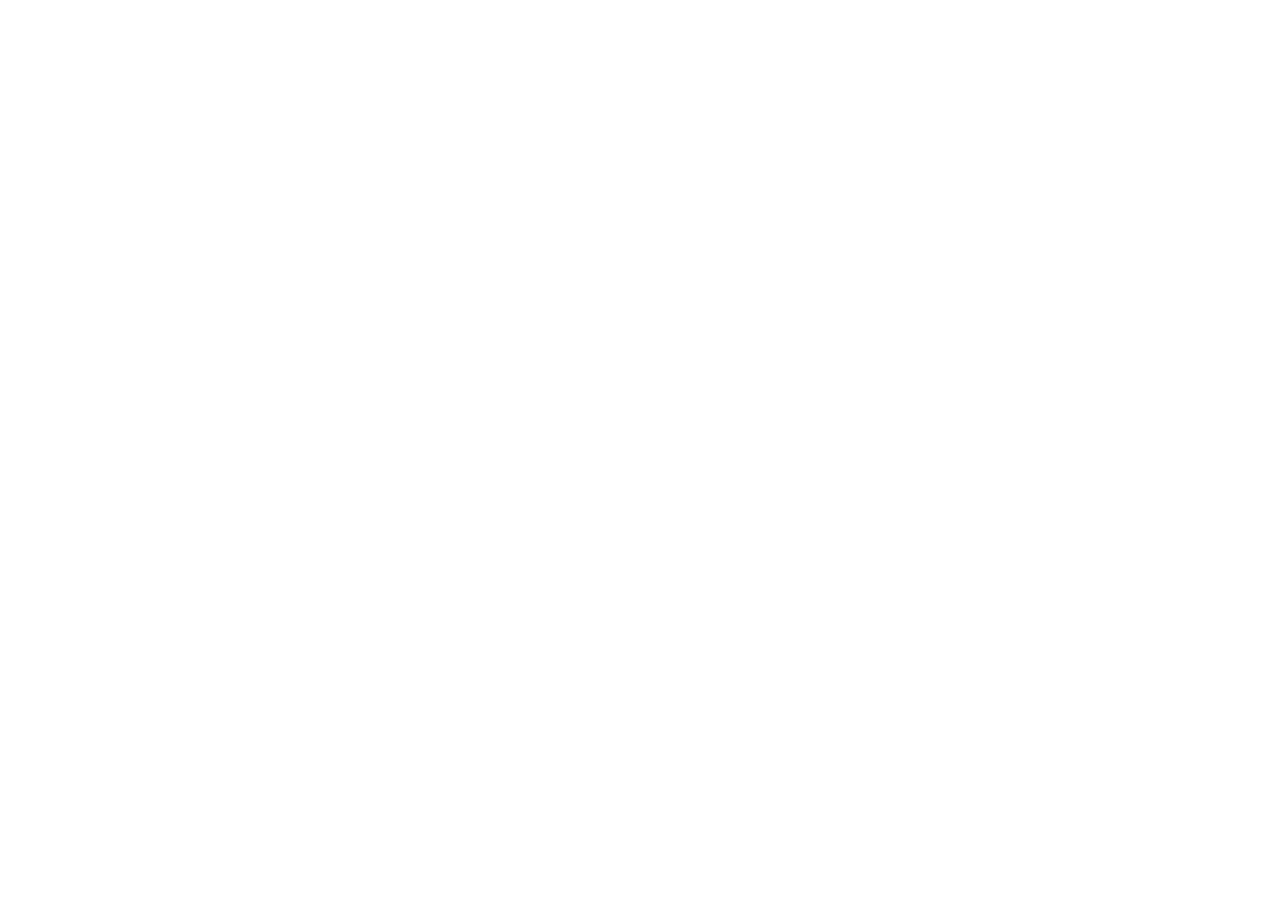
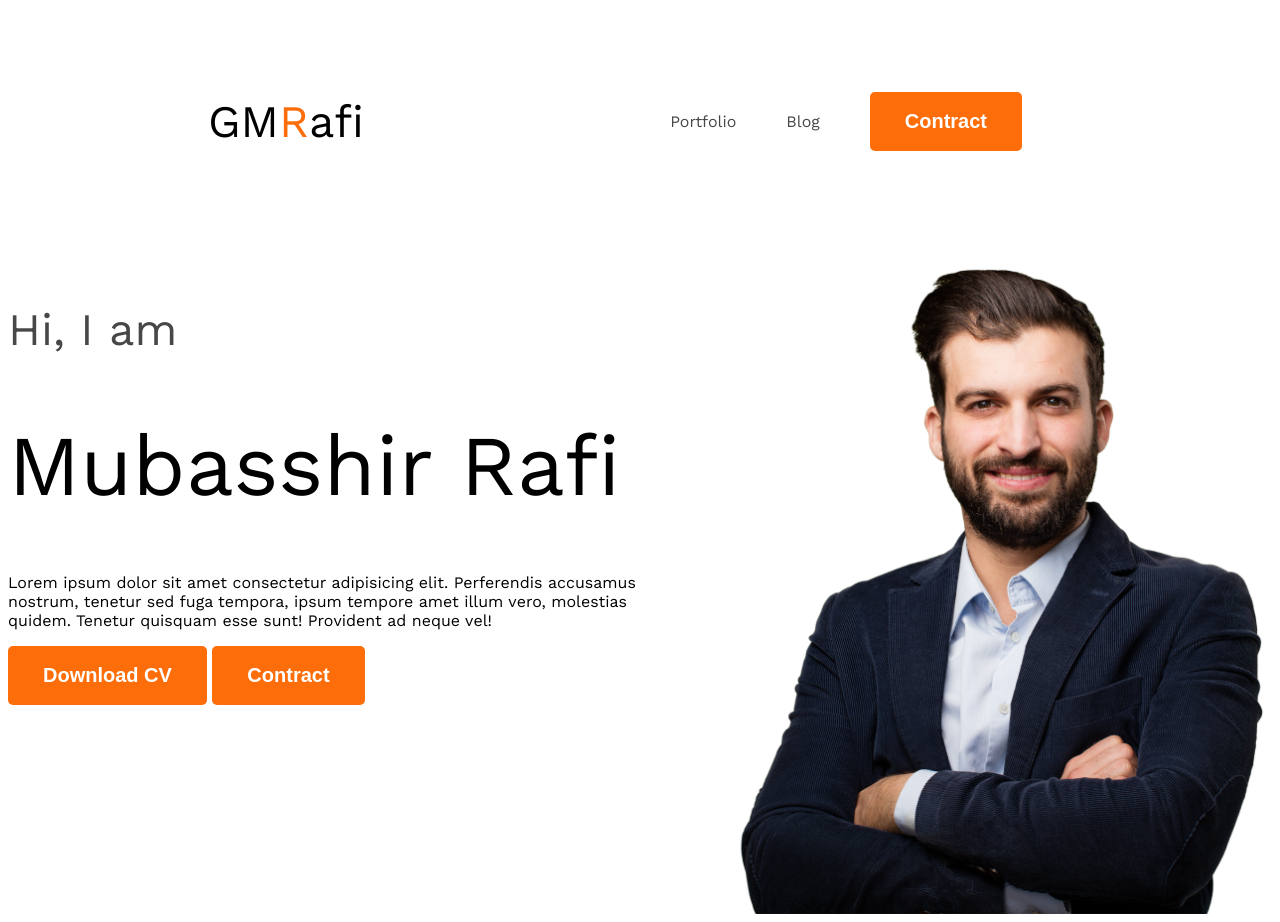
Before and after one commit to gmrafi/ph-webdeveloper-portfolio, a plain HTML site: page index.html in a window 1280 px wide. Before the commit the page ends 800 px from the top, so only its background shows below. Drawn offline with nearby package versions, Linux system fonts and the light colour scheme.

Commit message:
new code

```diff
--- a/index.html
+++ b/index.html
@@ -4,10 +4,31 @@
     <meta charset="UTF-8">
     <meta name="viewport" content="width=device-width, initial-scale=1.0">
     <title>Ph- Web Developer Portfolio</title>
+    <link rel="preconnect" href="https://fonts.googleapis.com">
+<link rel="preconnect" href="https://fonts.gstatic.com" crossorigin>
+<link href="https://fonts.googleapis.com/css2?family=Open+Sans:ital,wght@0,300..800;1,300..800&family=Work+Sans:ital,wght@0,100..900;1,100..900&display=swap" rel="stylesheet">
+    <link rel="stylesheet" href="styles/portfolio.css">
 </head>
-<body>
+<body class="open-sans-normal">
     <header>
-
+<nav>
+    <h3 class="nav-title">GM<span class="text-primary">R</span>afi</h3>
+    <ul>
+        <li><a class="dark-2" href="#">Portfolio</a></li>
+        <li><a class="dark-2" href="#">Blog</a></li>
+        <li><a href="#"><button class="btn-primary">Contract</button></a></li>
+    </ul>
+</nav>
+<div class="banner">
+    <div class="banner-content">
+        <h4 class="banner-g dark-2">Hi, I am</h4>
+        <h1 class="banner-title"> Mubasshir Rafi</h1>
+        <p class="banner-des">Lorem ipsum dolor sit amet consectetur adipisicing elit. Perferendis accusamus nostrum, tenetur sed fuga tempora, ipsum tempore amet illum vero, molestias quidem. Tenetur quisquam esse sunt! Provident ad neque vel!</p>
+        <button class="btn-primary">Download CV</button>
+        <button class="btn-primary">Contract</button>
+    </div>
+    <img class="banner-profile-picture" src="images/hardy.png" alt="">
+</div>
     </header>
     <main>
 
--- /dev/null
+++ b/styles/portfolio.css
@@ -0,0 +1,73 @@
+
+
+.open-sans-normal {
+  font-family: "Work Sans", serif;
+  font-optical-sizing: auto;
+  font-style: normal;
+  font-variation-settings: "wght" 400;
+}
+/* shared style */
+.text-primary {
+    color: #FD6E0A;
+}
+.btn-primary {
+    background-color: #FD6E0A;
+    font-weight: bold;
+    color: white;
+    padding: 18px 35px;
+    border-radius: 5px;
+    font-size: 20px;
+    border: none;
+}
+
+/* nav styles */
+nav {
+    display: flex;
+    align-items: center;
+    justify-content: space-between;
+    margin: 50px 200px;
+}
+.dark-2 {
+    color: #474747;
+}
+.nav-title {
+    font-weight: bold;
+    font-size: 45px;
+}
+nav ul {
+    display: flex;
+    align-items: center;
+
+}
+
+nav ul li {
+    list-style: none;
+    margin-right: 50px;
+
+}
+nav li a {
+    text-decoration: none;
+    font-style: 20px;
+}
+
+/* banner style */
+.banner-g {
+    font-size: 45px;
+    font-weight: 600;
+}
+.banner-title {
+    font-size: 85px;
+    font-weight: bold;
+}
+.banner-profile-picture {
+    width: 580px;
+
+}
+.banner-content {
+
+}
+
+.banner {
+    display: flex;
+
+}
```
